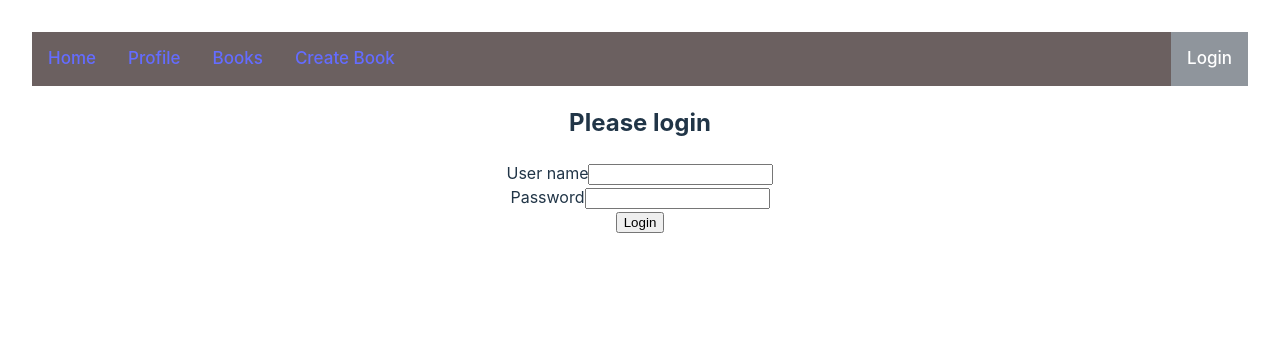
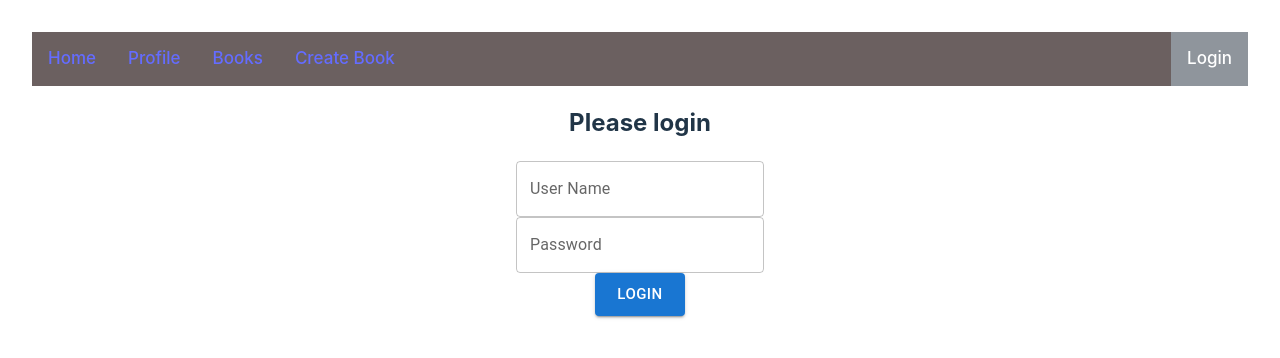
Before and after one commit to lasttycoon2506/book-store, a React (Vite) app in the folder client/: page /login in a window 1280 px wide. Shown: the top 358 px of the page. Built offline with nearby package versions, Linux system fonts and the light colour scheme; what aws-amplify would draw is missing.

Commit message:
login styling

```diff
--- a/client/src/components/CreateBook.tsx
+++ b/client/src/components/CreateBook.tsx
@@ -1,4 +1,4 @@
-import { SyntheticEvent, useEffect, useState } from "react";
+import { SyntheticEvent, useState } from "react";
 import { Database } from "../services/Database";
 import { NavLink } from "react-router-dom";
 import { Book } from "../models/model";
--- a/client/src/components/Login.tsx
+++ b/client/src/components/Login.tsx
@@ -1,6 +1,8 @@
 import { SyntheticEvent, useState } from "react";
 import { Authentication } from "../services/Authentication";
 import { Navigate } from "react-router-dom";
+import TextField from "@mui/material/TextField";
+import Button from "@mui/material/Button";
 
 type LoginProps = {
     authentication: Authentication;
@@ -44,22 +46,19 @@ export default function Login({authentication, setUserNameCallBack}: LoginProps)
         <div role="main">
           {loginSuccess && <Navigate to="/profile" replace={true} />}
           <h2>Please login</h2>
-          <form onSubmit={(e) => submit(e)}>
-            <label>User name</label>
-            <input
-              value={userName}
+            <TextField
+                    value={userName} label="User Name" variant="outlined"
                     onChange={(e) => setUserName(e.target.value)}
               />
               <br />
-            <label>Password</label>
-            <input
-              value={password}
+              <TextField
+                  value={password} label="Password" variant="outlined"
                   onChange={(e) => setPassword(e.target.value)}
-              type="password"
               />
               <br />
-            <input type="submit" value="Login" />
-          </form>
+              <Button variant="contained" size="large" type="submit" >
+                  Login
+              </Button>
           <br />
           {showLoginResult()}
         </div>
```
Lines whose indentation alone changed are shown as unchanged.
